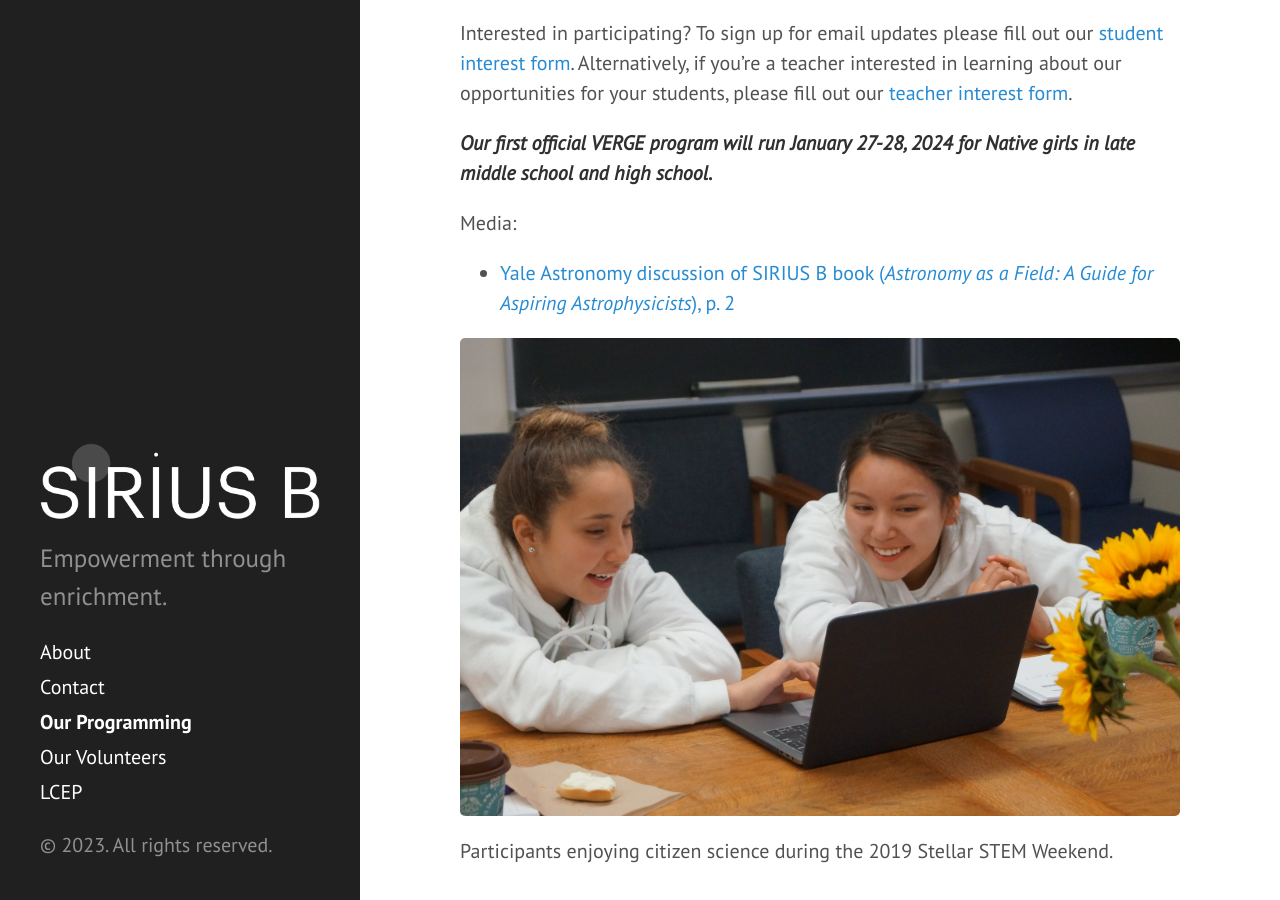
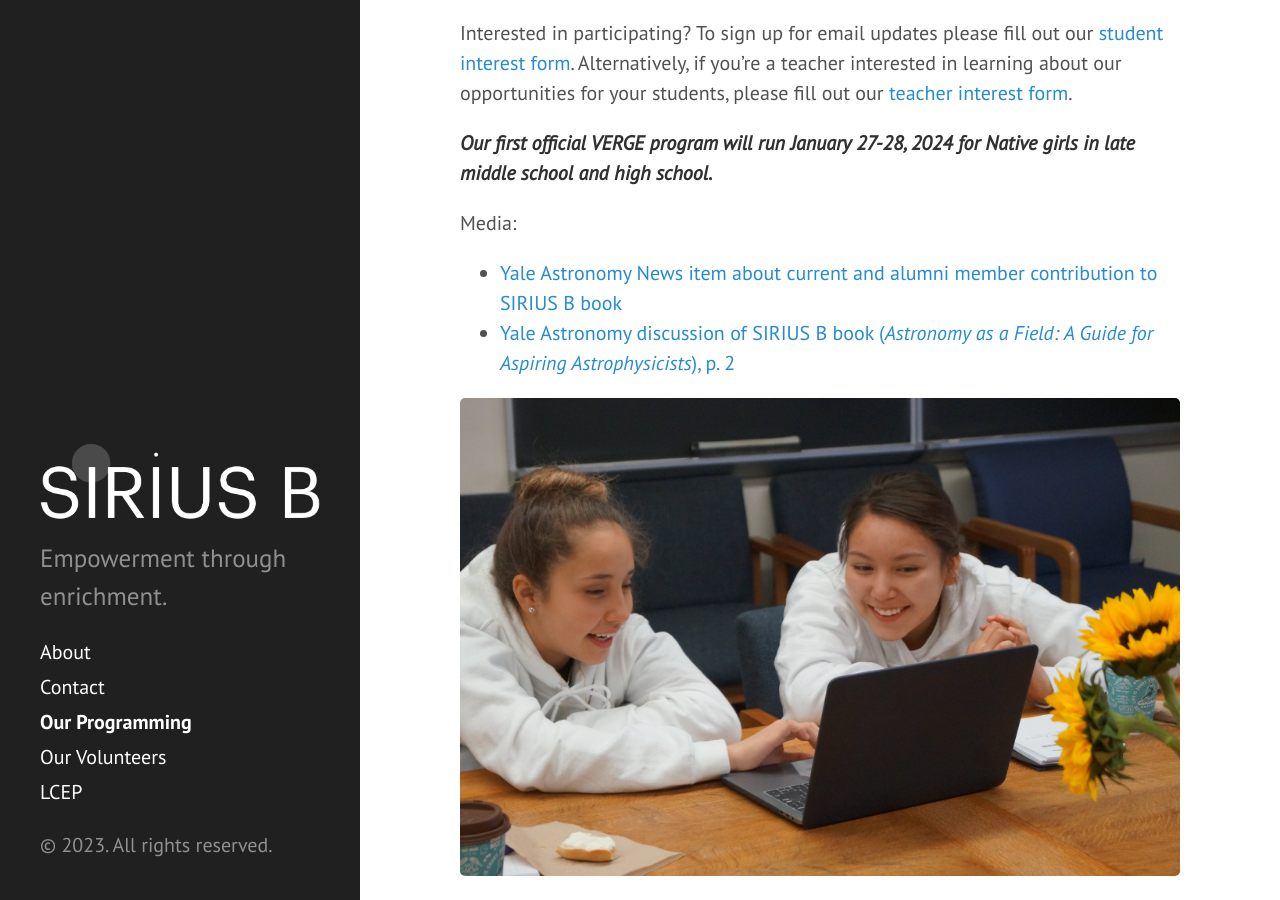
Before and after one commit to siriusb-org/siriusb-org.github.io, a Jekyll site: the page built from programming.md, in a window 1280 px wide and 900 px high, scrolled down 1845 px. Built offline with Jekyll 4.4.1, drawn with Linux system fonts in a browser that asks for light colours.

Commit message:
add mention of Yale Astro news

```diff
--- a/programming.md
+++ b/programming.md
@@ -36,6 +36,7 @@ Interested in participating? To sign up for email updates please fill out our [s
 ***Our first official VERGE program will run January 27-28, 2024 for Native girls in late middle school and high school.***
 
 Media:
+- [Yale Astronomy News item about current and alumni member contribution to SIRIUS B book](https://astronomy.yale.edu/news/yale-astronomy-members-contribute-guide-aspiring-astrophysicists){:target="_blank"}
 - [Yale Astronomy discussion of SIRIUS B book (*Astronomy as a Field: A Guide for Aspiring Astrophysicists*), p. 2](https://astronomy.yale.edu/sites/default/files/files/Astronomy%20Newsletter%20Winter%202023.pdf){:target="_blank"}
 
 ![Participants enjoying citizen science during Stellar STEM Weekend]({{ "March2019_ssw.jpg" | relative_url }})
```
